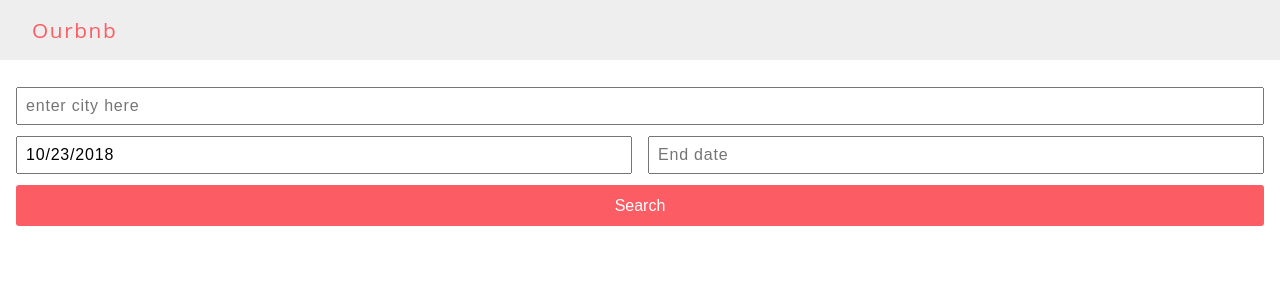
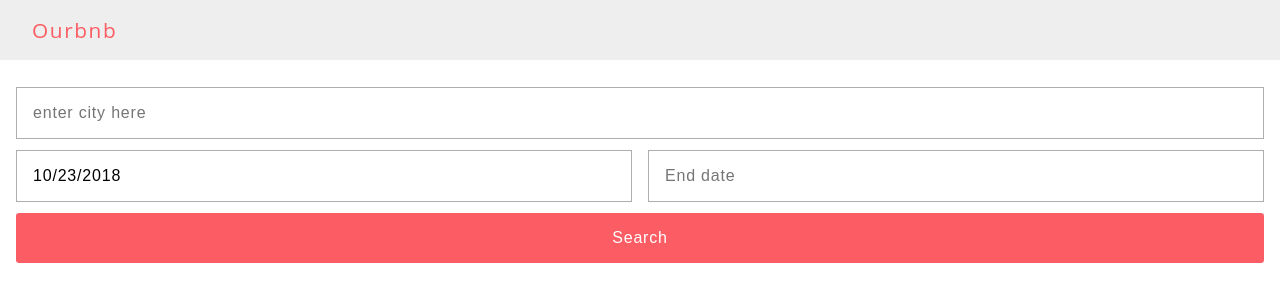
Before and after one commit to OurBnB/OurBnB, a React app: page / in a window 1280 px wide. Shown: the top 302 px of the page. Built offline with nearby package versions, Linux system fonts and the light colour scheme; the HTML template or start-up script is replaced by a standard one.

Commit message:
Styling changes

```diff
--- a/src/components/App.js
+++ b/src/components/App.js
@@ -67,7 +67,9 @@ handleChangeEndDate(value){
             cityCall={this.cityCall}
             propertyCall={this.propertyCall}
           />
-          <SearchResults citySearchResults={this.state.citySearchResults}/>
+          <SearchResults
+            citySearchResults={this.state.citySearchResults}
+          />
         </main>
       </React.Fragment>
     )
--- a/src/components/Property.js
+++ b/src/components/Property.js
@@ -1,10 +1,5 @@
 import React from 'react';
 import '../styles/Property.scss';
-
-// render descriptionText as markdown
-// see https://github.com/mapbox/remark-react
-// npm install remark
-// npm install remark-react
 
 const remark = require('remark');
 const reactRenderer = require('remark-react');
@@ -12,13 +7,13 @@ const reactRenderer = require('remark-react');
 class Property extends React.Component {
     constructor () {
         super();
-        this.handleClickDescription = this.handleClickDescription.bind(this);
+        this.handleToggleDescription = this.handleToggleDescription.bind(this);
         this.state = {
             descriptionToggle: false
         }
     }
 
-    handleClickDescription () {
+    handleToggleDescription () {
         this.setState({
             descriptionToggle: !this.state.descriptionToggle
         })
@@ -27,7 +22,6 @@ class Property extends React.Component {
     render () {
 
     const descriptionText = this.props.property.description;
-    console.log(descriptionText);
 
         return (
             <React.Fragment>
@@ -39,10 +33,10 @@ class Property extends React.Component {
                 <img src="../static/images/image_1.jpg" />
                 <h3>Details</h3>
                 <ul>
-                    <li>Dates: 23 Oct - 26 Oct 2018 </li>
+                    <li>Dates: {this.props.startDate} - {this.props.endDate} </li>
                     <li>{this.props.property.price_per_night}</li>
                     <li>Total: xxx</li>
-                    <li><button onClick={this.handleClickDescription}>Description</button>
+                    <li><button onClick={this.handleToggleDescription}>Description</button>
                         { this.state.descriptionToggle && remark().use(reactRenderer).processSync(descriptionText).contents }
                     </li>
                 </ul>
--- a/src/components/Search.js
+++ b/src/components/Search.js
@@ -55,7 +55,7 @@ class Search extends React.Component {
               />
             </div>
 
-            <div className="myDatePickerContainer">
+            <div className="myDatePickerContainer myDatePickerEnd">
               <DatePicker
                 selected={this.state.endDate}
                 selectsEnd
@@ -63,6 +63,18 @@ class Search extends React.Component {
                 endDate={this.state.endDate}
                 onChange={this.handleChangeEnd}
                 placeholderText="End date"
+                popperPlacement="top-end"
+                popperModifiers={{
+                  offset: {
+                    enabled: true,
+                    offset: '5px, 1rem'
+                  },
+                  preventOverflow: {
+                    enabled: true,
+                    escapeWithReference: false,
+                    boundariesElement: 'viewport'
+                  }
+                }}
               />
             </div>
           </div>
--- a/src/components/SearchResults.js
+++ b/src/components/SearchResults.js
@@ -48,6 +48,8 @@ render(){
       <Property
         key={this.state.property.id}
         property={this.state.property}
+        startDate={this.props.startDate}
+        endDate={this.props.endDate}
       />
     </React.Fragment>
 
--- a/src/styles/App.scss
+++ b/src/styles/App.scss
@@ -45,7 +45,7 @@ h3 {
 
 input {
   font-size: 1rem;
-  padding: 0.5em;
+  padding: 1em;
   letter-spacing: 0.05rem;
 }
 
@@ -55,7 +55,8 @@ button {
   border: 0;
   border-radius: 0.2rem;
   color: #fff;
-  padding: 0.7em 0;
+  padding: 1em;
+  letter-spacing: 0.05rem;
   &:hover {
     cursor: pointer;
     background-color: $button-hover-color;
--- a/src/styles/Header.scss
+++ b/src/styles/Header.scss
@@ -1,6 +1,9 @@
 
 $header-colour: #eee;
 $light-colour: white;
+$mid-red-color: rgb(252, 92, 99);
+$dark-red-color: rgb(217, 57, 70);
+
 
 .header {
     background-color: $header-colour;
@@ -19,6 +22,6 @@ $light-colour: white;
     }
     & a {
       text-decoration: none;
-      color: rgb(252, 92, 99);
+      color: $mid-red-color; // rgb(252, 92, 99);
     }
   }
--- a/src/styles/Search.scss
+++ b/src/styles/Search.scss
@@ -11,6 +11,7 @@
     &__city {
         width: 100%;
         margin: 0;
+        border: 1px solid #aeaeae;
     }
     &__button {
         width: 100%;
--- a/src/styles/datepicker.scss
+++ b/src/styles/datepicker.scss
@@ -526,10 +526,19 @@
 .myDatePickerContainer .react-datepicker__input-container,
 .myDatePickerContainer .react-datepicker__input-container input {
   width: 100%;
+  margin: 0;
+  border: 0;
 }
 
 .myDatePickerStart {
   margin-right: 1rem;
+  border: 1px solid #aeaeae;
+  outline: 0;
+}
+
+.myDatePickerEnd {
+  border: 1px solid #aeaeae;
+  outline: 0;
 }
 
 //////////////////////////
```
Also changed, not shown: 1 other file (tests, documents, lock files or other folders).
